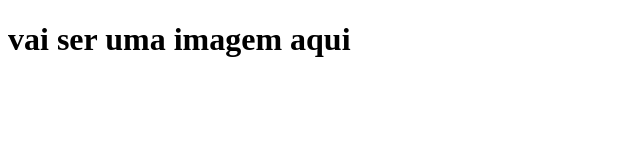
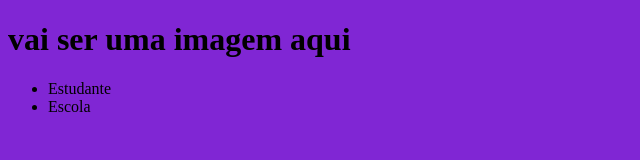
Before and after one commit to rafaellavolpato/siteescolarafaella, a plain HTML site: page index.html in a window 1280 px wide. Shown: the whole page, without its empty margins (0-640 px from the left). Drawn offline with Linux system fonts and the light colour scheme.

Commit message:
Add files via upload

```diff
--- a/index.html
+++ b/index.html
@@ -5,8 +5,13 @@
     <meta http-equiv="X-UA-Compatible" content="IE=edge">
     <meta name="viewport" content="width=device-width, initial-scale=1.0">
     <title>Document</title>
+    <link rel="stylesheet" href="style.css">
 </head>
 <body>
     <h1>vai ser uma imagem aqui</h1>
+    <ul>
+        <li>Estudante</li>
+        <li>Escola</li>
+    </ul>
 </body>
 </html>
--- a/style.css
+++ b/style.css
@@ -1,4 +1,3 @@
-background:#E94E4E
 body {
-    background-color: #000000
+    background-color: rgb(128, 38, 212);
 }
```
